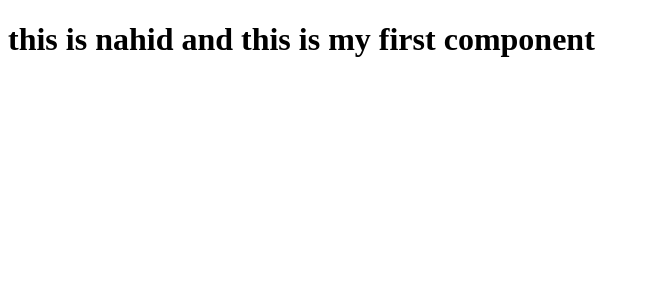
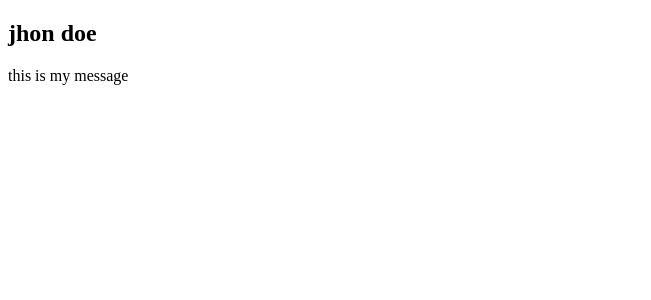
Before and after one commit to Al-Mustarik/react-basic-freecodecamp, a React (Create React App) app: page / in a window 1280 px wide. Shown: the top 300 px of the page, without its empty margins (0-651 px from the left). Built offline with nearby package versions, Linux system fonts and the light colour scheme.

Commit message:
JSX Rules and Nested Components

```diff
--- a/src/App.js
+++ b/src/App.js
@@ -7,7 +7,7 @@ function App() {
       <header className="App-header">
         <img src={logo} className="App-logo" alt="logo" />
         <p>
-          Edit <code>src/App.js</code> and save to reload.
+          Hello World.
         </p>
         <a
           className="App-link"
--- a/src/index.js
+++ b/src/index.js
@@ -19,10 +19,48 @@
 import React from 'react';
 import ReactDOM from 'react-dom';
 
+// function Greeting(){
+//   return (
+//     <React.Fragment>
+//       <div>
+//         <h3>hello people</h3>
+//         <ul>
+//           <li>
+//             <a href="http://"> hello world </a>
+//           </li>
+//           <img src="" alt=""/>
+//           <input type="text" name="" id=""/>
+//         </ul>
+//       </div>
+//       <div></div>
+//     </React.Fragment>
+//   );
+// }
+
+// const Greeting = () => {
+//   return React.createElement(
+//     'div',
+//     {},
+//     React.createElement('h1', {}, 'hello world')
+//     );
+// }
+
+
+// Nested Components, React Tools
+
 function Greeting(){
-  return <h1>this is nahid and this is my first component</h1>;
+  return(
+    <div>
+      <Person />
+      <Message />
+    </div>
+  );
 }
 
+const Person = () => <h2> jhon doe</h2>;
+const Message = () => {
+  return <p> this is my message</p>;
+};
 
 // < /> ==> self closing tag
 ReactDOM.render(<Greeting />, document.getElementById('root'));
```
Also changed, not shown: 1 other file (tests, documents, lock files or other folders).
